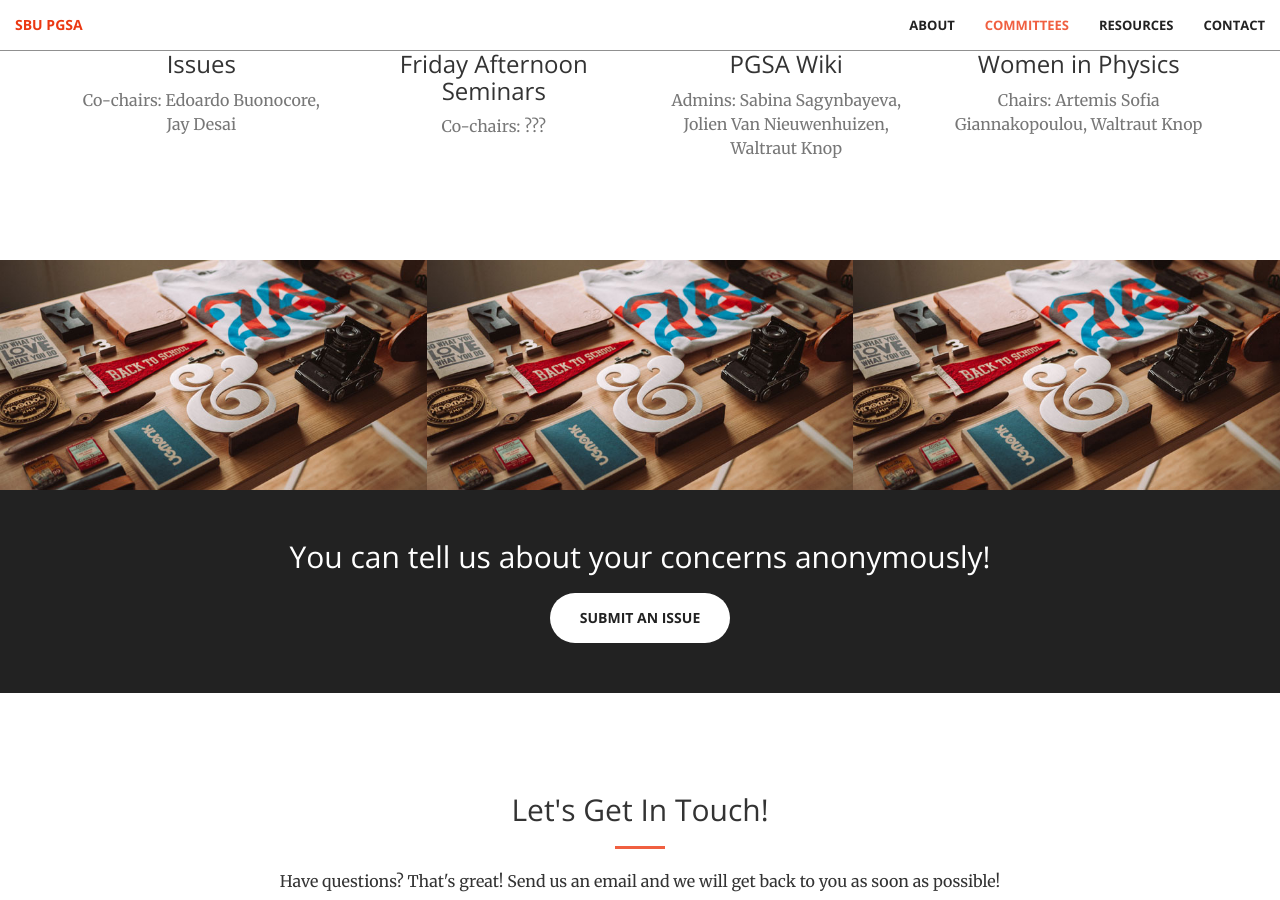
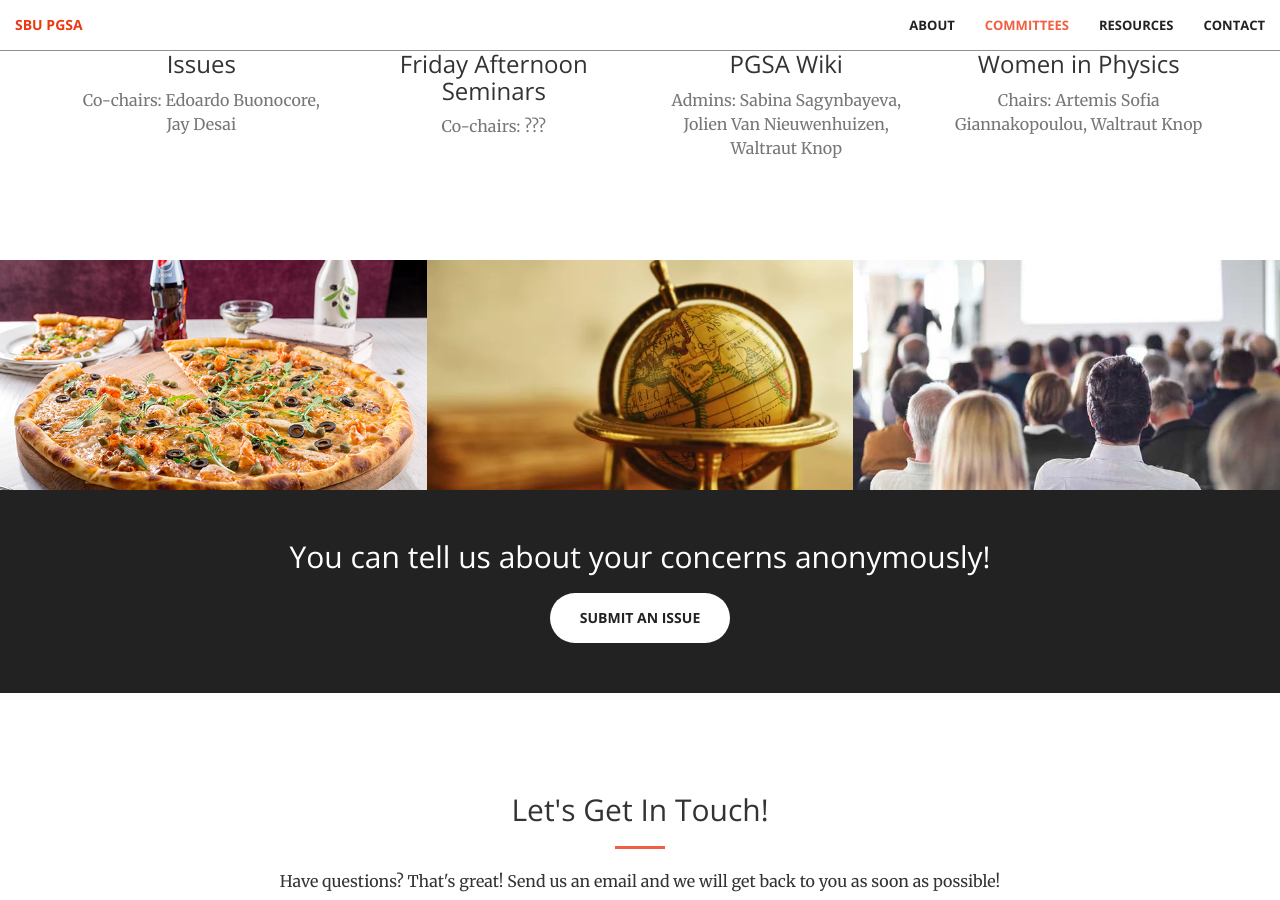
Before and after one commit to ssagynbayeva/pgsa, a Jekyll site: the page built from index.html, in a window 1280 px wide and 900 px high, scrolled down 2507 px. Built offline with Jekyll 4.4.1, drawn with Linux system fonts in a browser that asks for light colours.

Commit message:
new images

```diff
--- a/_includes/portfolio.html
+++ b/_includes/portfolio.html
@@ -3,7 +3,7 @@
         <div class="row no-gutter">
             <div class="col-lg-4 col-sm-6">
                 <a href="#" class="portfolio-box">
-                    <img src="img/portfolio/1.jpg" class="img-responsive" alt="">
+                    <img src="img/portfolio/pizza.jpeg" class="img-responsive" alt="">
                     <div class="portfolio-box-caption">
                         <div class="portfolio-box-caption-content">
                             <div class="project-category text-faded">
@@ -18,7 +18,7 @@
             </div>
             <div class="col-lg-4 col-sm-6">
                 <a href="https://github.com/ssagynbayeva/pgsa/blob/main/consitution/Constitution05012017.pdf" class="portfolio-box">
-                    <img src="img/portfolio/1.jpg" class="img-responsive" alt="">
+                    <img src="img/portfolio/cons.jpeg" class="img-responsive" alt="">
                     <div class="portfolio-box-caption">
                         <div class="portfolio-box-caption-content">
                             <div class="project-category text-faded">
@@ -33,7 +33,7 @@
             </div>
             <div class="col-lg-4 col-sm-6">
                 <a href="#" class="portfolio-box">
-                    <img src="img/portfolio/1.jpg" class="img-responsive" alt="">
+                    <img src="img/portfolio/talks.jpeg" class="img-responsive" alt="">
                     <div class="portfolio-box-caption">
                         <div class="portfolio-box-caption-content">
                             <div class="project-category text-faded">
```
